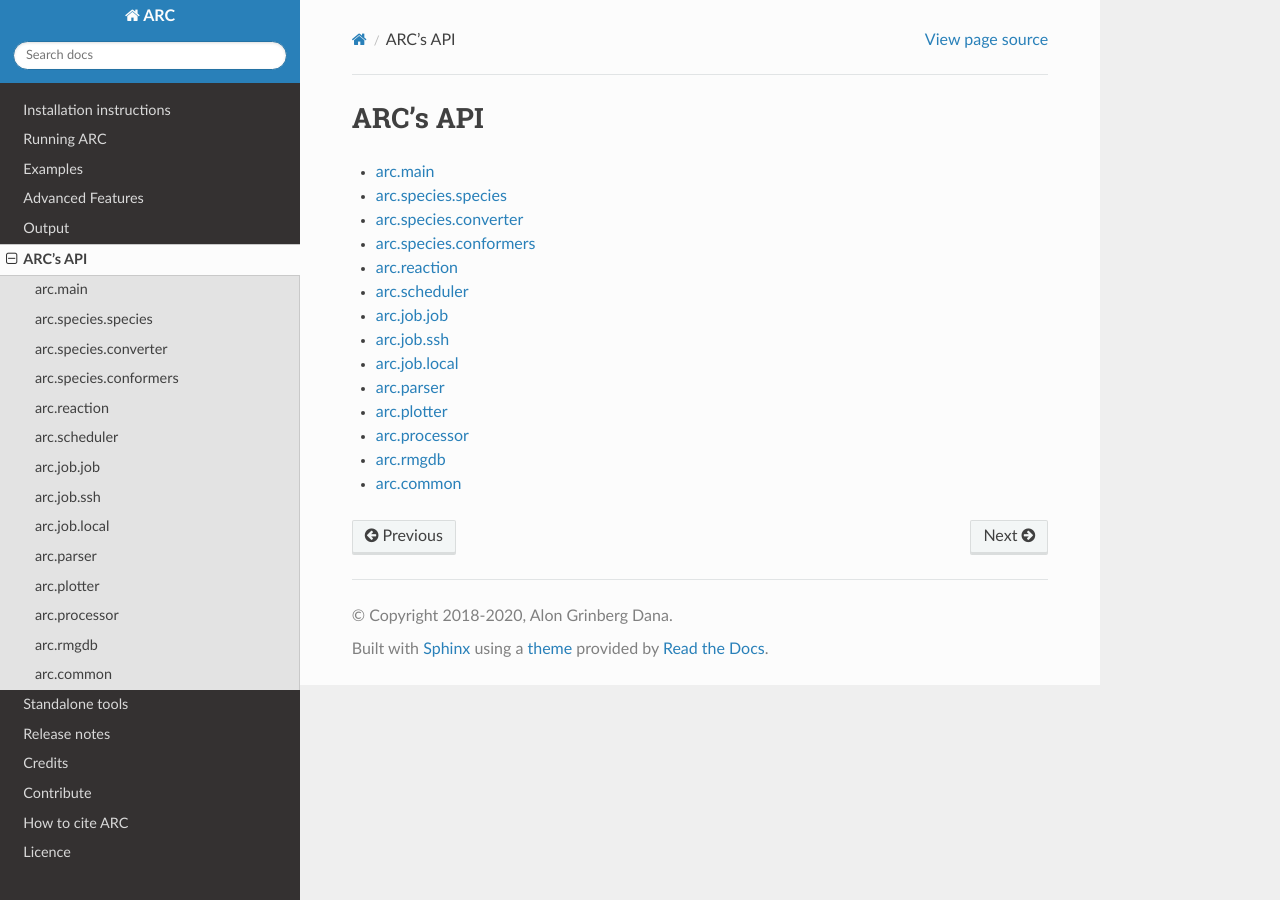
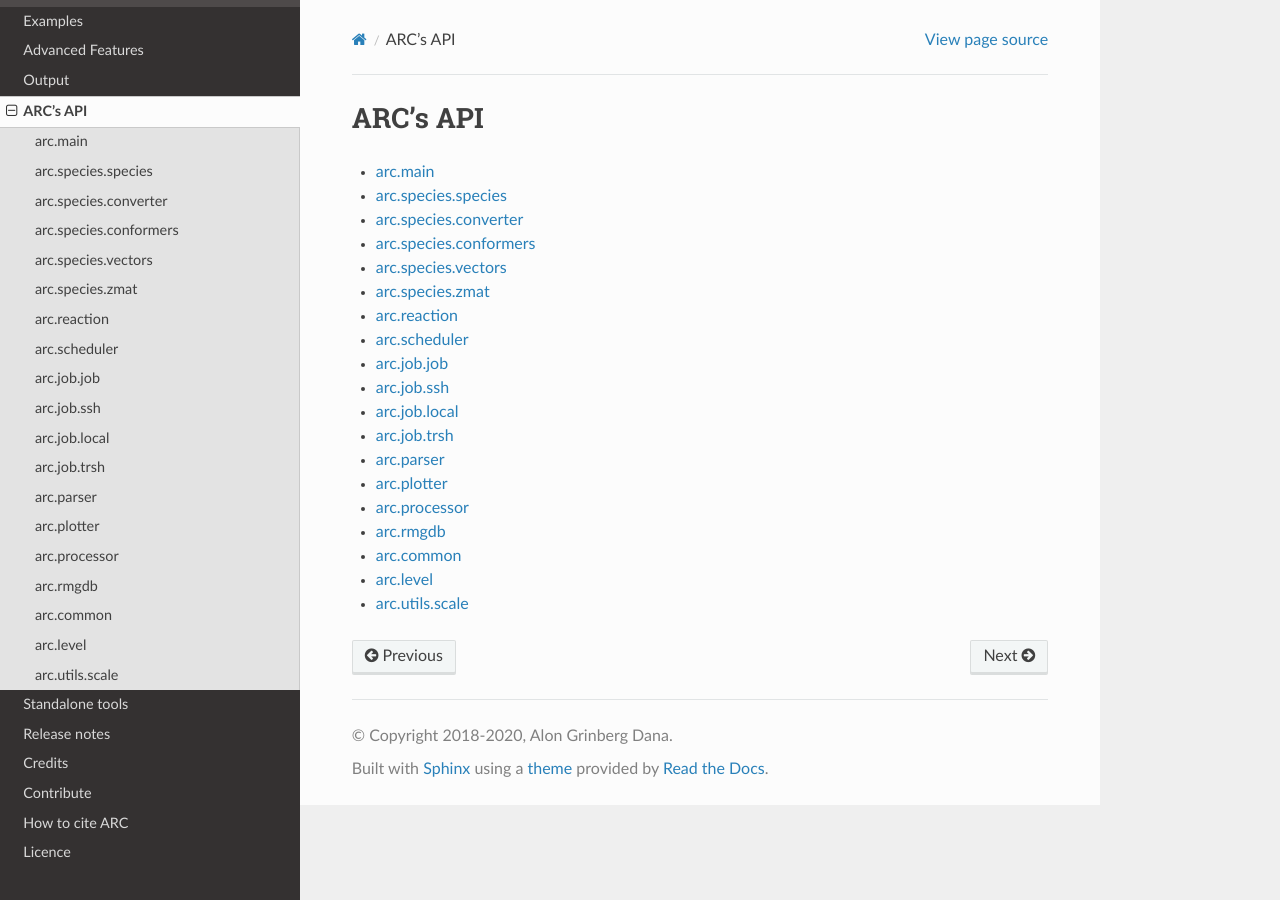
Before and after one commit to ReactionMechanismGenerator/ARC, a Sphinx documentation site: the page built from docs/source/api/index.rst, in a window 1280 px wide. Built offline with Sphinx 7.4.7 and the Read the Docs theme 2.0.0, drawn with Linux system fonts in a browser that asks for light colours; formulas are drawn with MathJax 3; the version number could not be read and is left out.

Commit message:
Added modules to API docs

```diff
--- a/docs/source/api/index.rst
+++ b/docs/source/api/index.rst
@@ -11,13 +11,18 @@ ARC's API
    species
    converter
    conformers
+   vectors
+   zmat
    reaction
    scheduler
    job
    ssh
    local
+   trsh
    parser
    plotter
    processor
    rmgdb
    common
+   level
+   scale
--- /dev/null
+++ b/docs/source/api/level.rst
@@ -0,0 +1,7 @@
+.. _level:
+
+arc.level
+=========
+
+.. automodule:: arc.level
+    :members:
--- /dev/null
+++ b/docs/source/api/scale.rst
@@ -0,0 +1,7 @@
+.. _scale:
+
+arc.utils.scale
+===============
+
+.. automodule:: arc.utils.scale
+    :members:
--- /dev/null
+++ b/docs/source/api/trsh.rst
@@ -0,0 +1,7 @@
+.. _trsh:
+
+arc.job.trsh
+============
+
+.. automodule:: arc.job.trsh
+    :members:
--- /dev/null
+++ b/docs/source/api/vectors.rst
@@ -0,0 +1,7 @@
+.. _vectors:
+
+arc.species.vectors
+===================
+
+.. automodule:: arc.species.vectors
+    :members:
--- /dev/null
+++ b/docs/source/api/zmat.rst
@@ -0,0 +1,7 @@
+.. _zmat:
+
+arc.species.zmat
+================
+
+.. automodule:: arc.species.zmat
+    :members:
```
